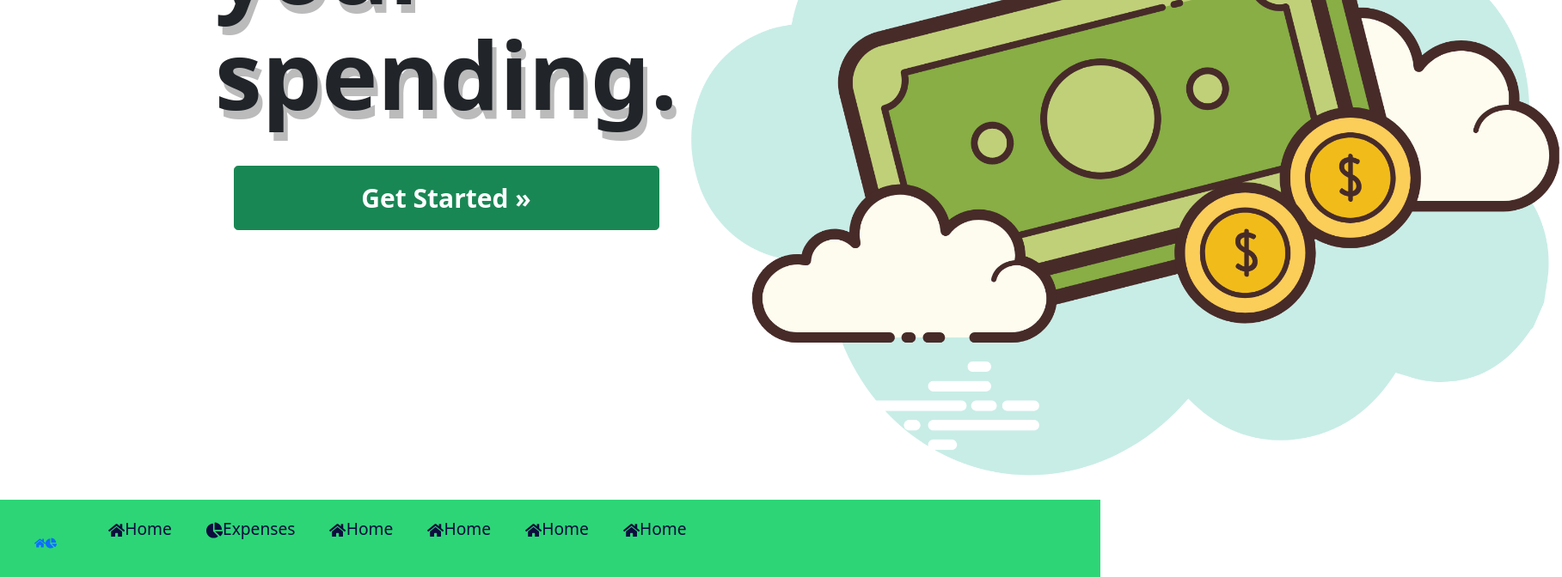
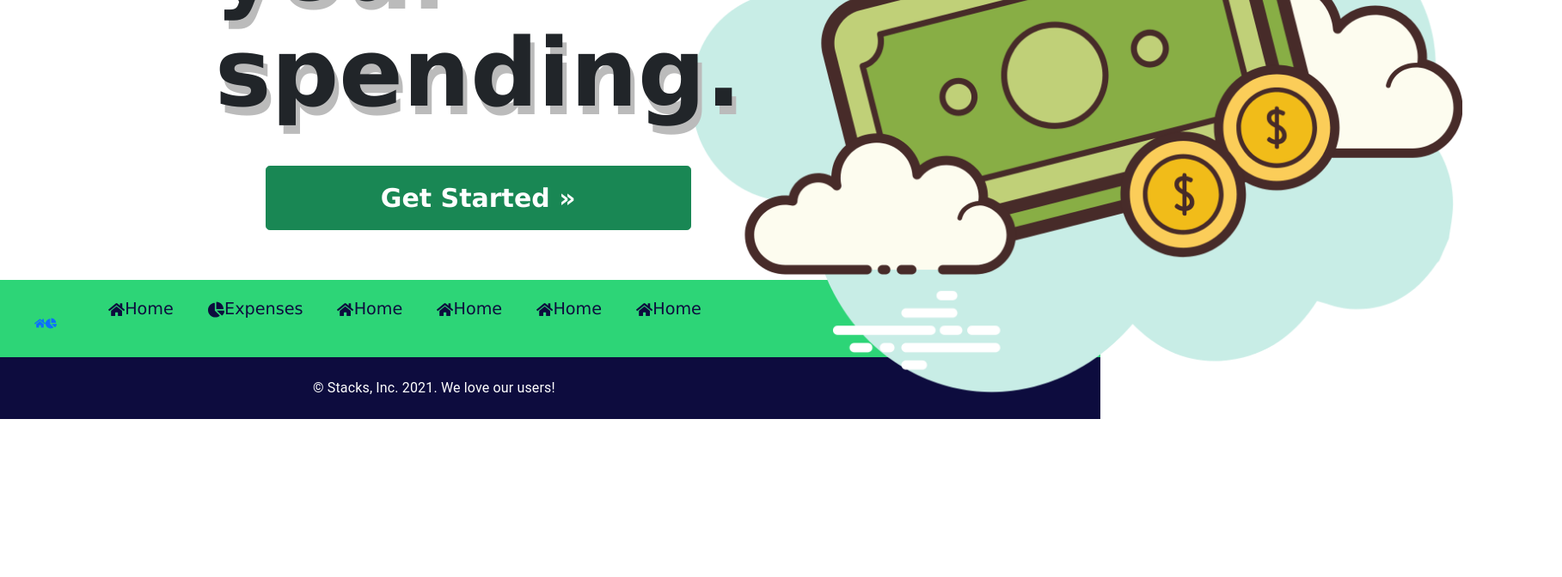
Before and after one commit to KanishDabreo/Stacks, a React (Create React App) app in the folder frontend/: page / in a window 1280 px wide. Shown: the part 418-1090 px from the top of the page at 86% size, 1817 px wide, since content can reach past the window. After the commit the page ends 906 px from the top, so only its background shows below. Built offline with nearby package versions, Linux system fonts and the light colour scheme; the HTML template or start-up script is replaced by a standard one.

Commit message:
Add footer component style

```diff
--- a/frontend/src/App.css
+++ b/frontend/src/App.css
@@ -1,3 +1,5 @@
 .main-content {
   margin-top: 120px;
+  min-height: 100%;
+  height: 80vh;
 }
--- a/frontend/src/App.js
+++ b/frontend/src/App.js
@@ -8,6 +8,7 @@ import Navbar from './components/Navbar';
 import AddExpenses from './components/AddExpenses';
 import About from './components/About';
 import Sidebar from './components/Sidebar';
+import Footer from './components/Footer';
 
 
 function App() {
@@ -23,6 +24,7 @@ function App() {
       </Routes>
       <Navbar />
       <Sidebar />
+      <Footer/>
     </div>
   );
 }
--- a/frontend/src/components/Footer.css
+++ b/frontend/src/components/Footer.css
@@ -0,0 +1,4 @@
+.footer {
+  background-color: #0d0c3e !important;
+  color: white;
+}
--- a/frontend/src/components/Footer.jsx
+++ b/frontend/src/components/Footer.jsx
@@ -1,8 +1,29 @@
+import Box from '@mui/material/Box';
+import Typography from '@mui/material/Typography';
+import Container from '@mui/material/Container';
+import './Footer.css';
+
+
 export default function Footer(props) {
   return (
-    <div>
-      <h1>Footer</h1>
-      <h6 className="text-center text-muted">&copy; © Stacks, Inc. 2021. We love our users!</h6>
-    </div>
+    <Box
+      className="footer"
+      component="footer"
+      sx={{
+        py: 3,
+        px: 2,
+        mt: 'auto',
+        backgroundColor: (theme) =>
+          theme.palette.mode === 'light'
+            ? theme.palette.grey[200]
+            : theme.palette.grey[800],
+      }}
+    >
+      <Container maxWidth="sm">
+        <Typography variant="body1">
+        © Stacks, Inc. 2021. We love our users!
+        </Typography>
+      </Container>
+    </Box>
   )
 }
--- a/frontend/src/components/home.css
+++ b/frontend/src/components/home.css
@@ -1,5 +1,9 @@
+.homepage {
+  height: 93vh;
+}
+
 .homepage-logo {
-  height: 900px;
+  height: 800px;
   margin-left: 800px;
   margin-top: 100px;
   position: relative;
--- a/frontend/src/index.css
+++ b/frontend/src/index.css
@@ -3,7 +3,7 @@
 }
 
 body {
-  font-family: $font-family;
+  font-family: Verdana, Geneva, Tahoma, sans-serif;
 }
 
 .layout {
```
